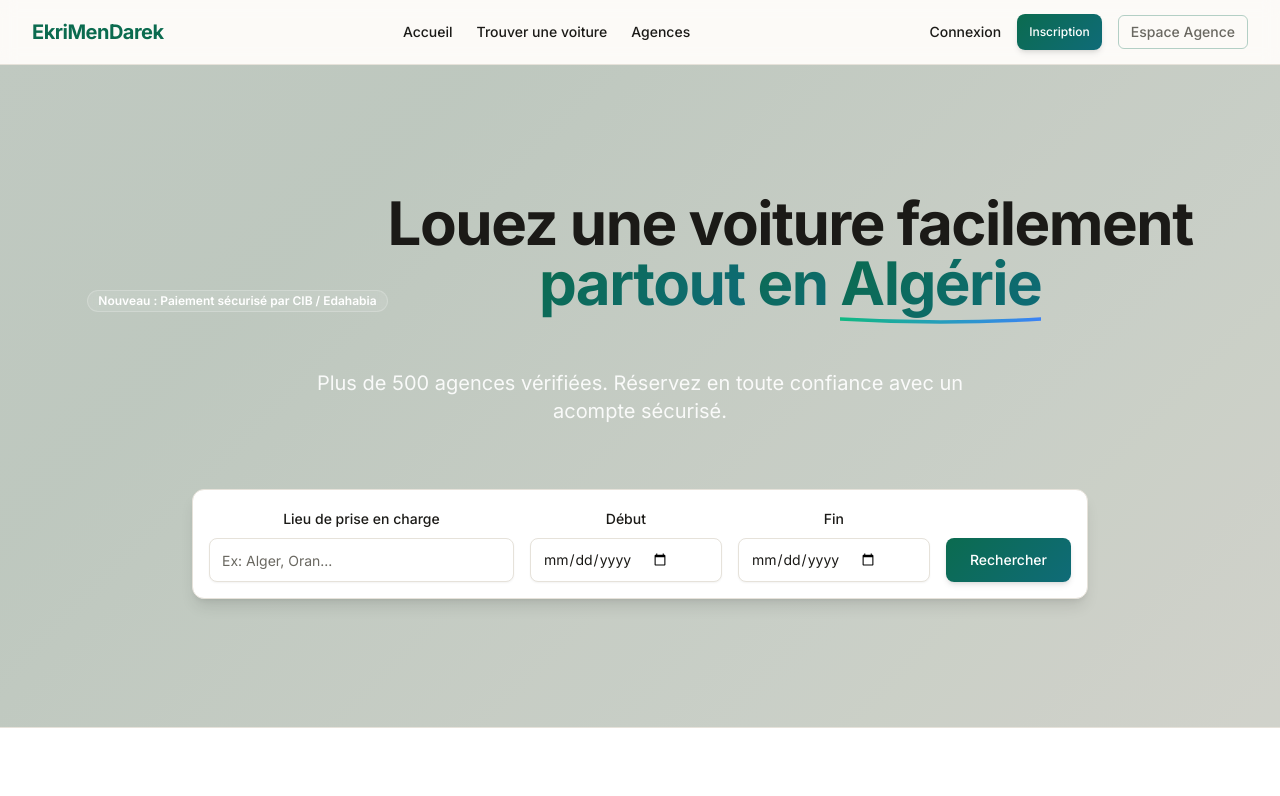
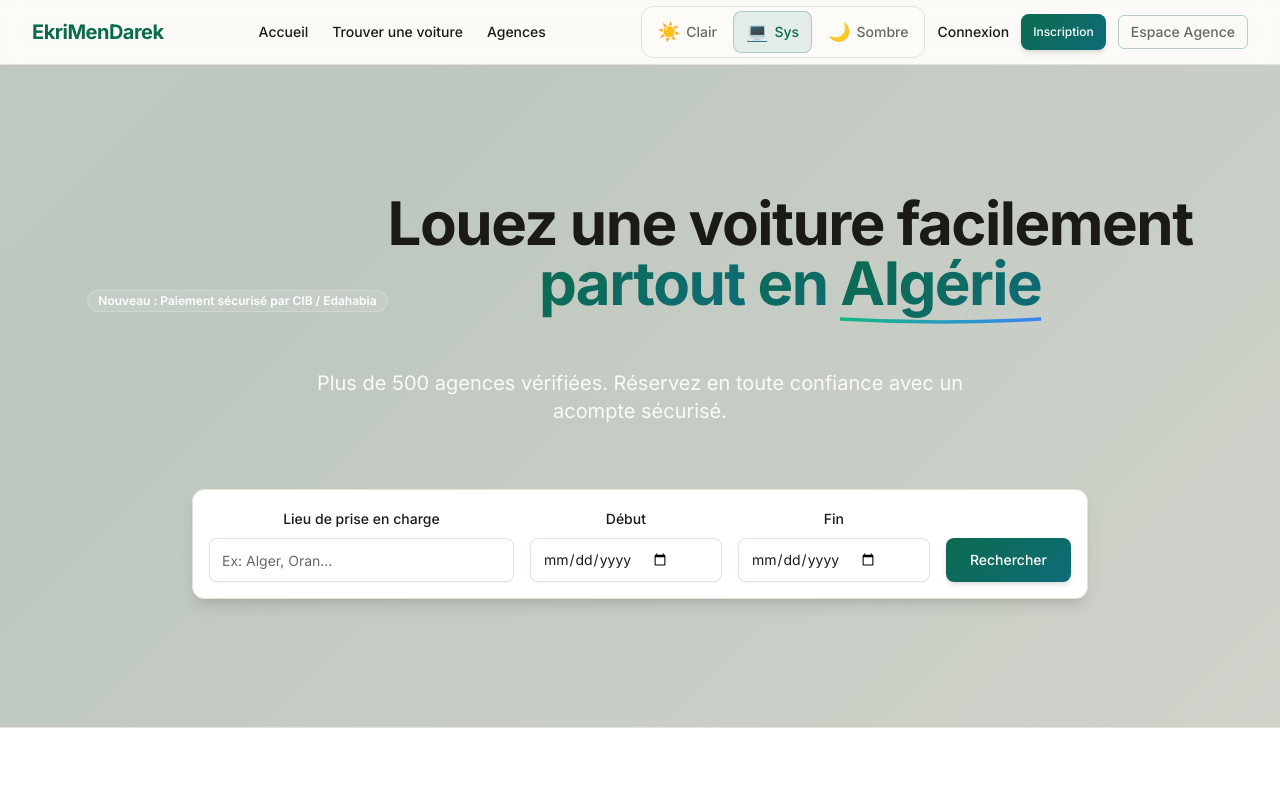
Before and after one commit to echeballah-coder/ekrimendarek-fullstack, a Next.js app in the folder frontend/: page / in a window 1280 px wide. Shown: the top 796 px of the page. Built offline with nearby package versions, Linux system fonts and the light colour scheme.

Commit message:
F4.3 : thème light/dark/system + persistance + toggle header

```diff
--- a/frontend/app/globals.css
+++ b/frontend/app/globals.css
@@ -83,6 +83,14 @@
 }
 
 @layer base {
+  :root {
+    color-scheme: light;
+  }
+
+  .dark {
+    color-scheme: dark;
+  }
+
   body {
     background-color: rgb(var(--bg));
     color: rgb(var(--text));
--- a/frontend/app/layout.tsx
+++ b/frontend/app/layout.tsx
@@ -27,6 +27,7 @@ export const metadata: Metadata = {
 import { Header } from '@/components/layout/Header'
 import { Footer } from '@/components/layout/Footer'
 import { Toaster } from 'sonner' // Provider de toasts globaux
+import { ThemeProvider } from '@/components/theme/ThemeProvider'
 
 export default function RootLayout({
     children,
@@ -34,14 +35,16 @@ export default function RootLayout({
     children: React.ReactNode
 }) {
     return (
-        <html lang="fr">
+        <html lang="fr" suppressHydrationWarning>
             <body className={`${inter.variable} font-sans bg-brand-background text-brand-text antialiased min-h-screen flex flex-col`}>
+                <ThemeProvider>
                     <Header />
                     <main className="flex-1">
                         {children}
                     </main>
                     <Footer />
                     <Toaster position="top-right" richColors />
+                </ThemeProvider>
             </body>
         </html>
     )
--- a/frontend/components/layout/Header.tsx
+++ b/frontend/components/layout/Header.tsx
@@ -6,6 +6,7 @@ import Link from "next/link"
 import { Button } from "@/components/ui/Button"
 import { getSession, clearSession, UserSession } from "@/lib/authSession"
 import { toast } from "sonner"
+import { ThemeToggle } from "@/components/theme/ThemeToggle"
 
 export function Header() {
     const router = useRouter()
@@ -49,7 +50,9 @@ export function Header() {
                     </Link>
                 </nav>
 
-                <div className="flex items-center gap-4">
+                <div className="flex items-center gap-3">
+                    <ThemeToggle />
+
                     {session ? (
                         // Connecté
                         <>
--- /dev/null
+++ b/frontend/components/theme/ThemeProvider.tsx
@@ -0,0 +1,25 @@
+"use client"
+
+import { ThemeProvider as NextThemesProvider } from "next-themes"
+import { ReactNode } from "react"
+
+interface ThemeProviderProps {
+    children: ReactNode
+}
+
+/**
+ * Theme Provider pour gérer le mode Light / Dark / System
+ * Basé sur next-themes avec persistance localStorage
+ */
+export function ThemeProvider({ children }: ThemeProviderProps) {
+    return (
+        <NextThemesProvider
+            attribute="class"
+            defaultTheme="system"
+            enableSystem={true}
+            disableTransitionOnChange
+        >
+            {children}
+        </NextThemesProvider>
+    )
+}
--- /dev/null
+++ b/frontend/components/theme/ThemeToggle.tsx
@@ -0,0 +1,63 @@
+"use client"
+
+import { useEffect, useState } from "react"
+import { useTheme } from "next-themes"
+
+/**
+ * Toggle pour changer le thème (Clair / Système / Sombre)
+ * Évite les hydration mismatches avec mounted state
+ */
+export function ThemeToggle() {
+    const [mounted, setMounted] = useState(false)
+    const { theme, setTheme } = useTheme()
+
+    useEffect(() => {
+        setMounted(true)
+    }, [])
+
+    // Évite hydration mismatch : rien avant le mount
+    if (!mounted) {
+        return (
+            <div className="flex gap-1 p-1 bg-surface2 rounded-xl border border-border">
+                <div className="w-16 h-8" />
+            </div>
+        )
+    }
+
+    const themes = [
+        { value: "light", label: "Clair", icon: "☀️" },
+        { value: "system", label: "Sys", icon: "💻" },
+        { value: "dark", label: "Sombre", icon: "🌙" },
+    ]
+
+    return (
+        <div
+            role="group"
+            aria-label="Changer le thème"
+            className="flex gap-1 p-1 bg-surface2 rounded-xl border border-border"
+        >
+            {themes.map(({ value, label, icon }) => {
+                const isActive = theme === value
+                return (
+                    <button
+                        key={value}
+                        onClick={() => setTheme(value)}
+                        aria-pressed={isActive}
+                        className={`
+                            px-2 sm:px-3 py-1.5 rounded-lg text-xs sm:text-sm font-medium
+                            transition-all duration-200
+                            flex items-center gap-1.5
+                            ${isActive
+                                ? "bg-brand/10 text-brand border border-brand/25"
+                                : "text-muted hover:text-text hover:bg-surface"
+                            }
+                        `}
+                    >
+                        <span className="text-base sm:text-lg">{icon}</span>
+                        <span className="hidden sm:inline">{label}</span>
+                    </button>
+                )
+            })}
+        </div>
+    )
+}
--- a/frontend/package.json
+++ b/frontend/package.json
@@ -14,6 +14,7 @@
     "clsx": "^2.1.1",
     "framer-motion": "^12.23.25",
     "next": "^14.2.16",
+    "next-themes": "^0.4.6",
     "react": "^18.3.1",
     "react-dom": "^18.3.1",
     "recharts": "^3.5.1",
```
Also changed, not shown: 1 other file (tests, documents, lock files or other folders). Lines whose indentation alone changed are shown as unchanged.
